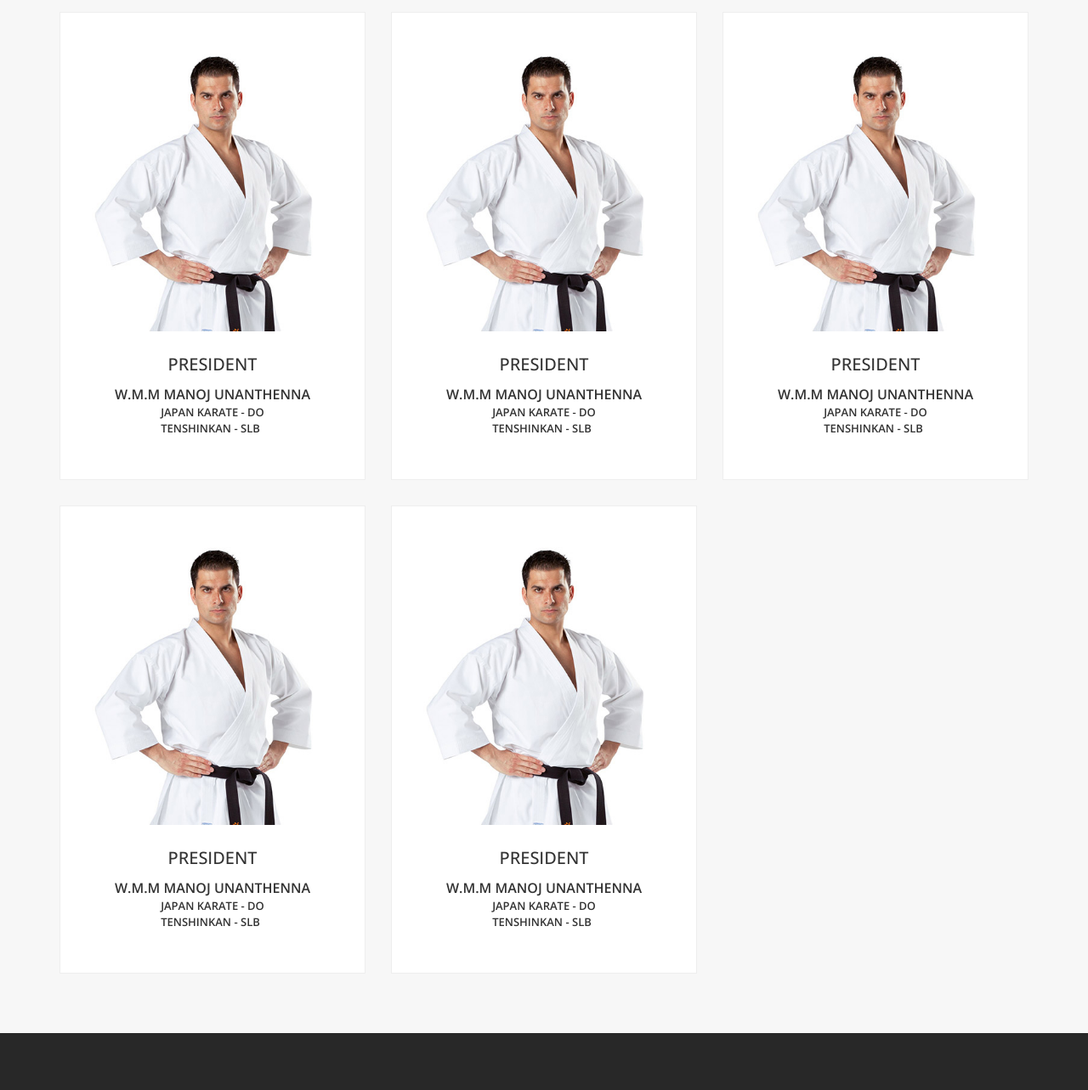
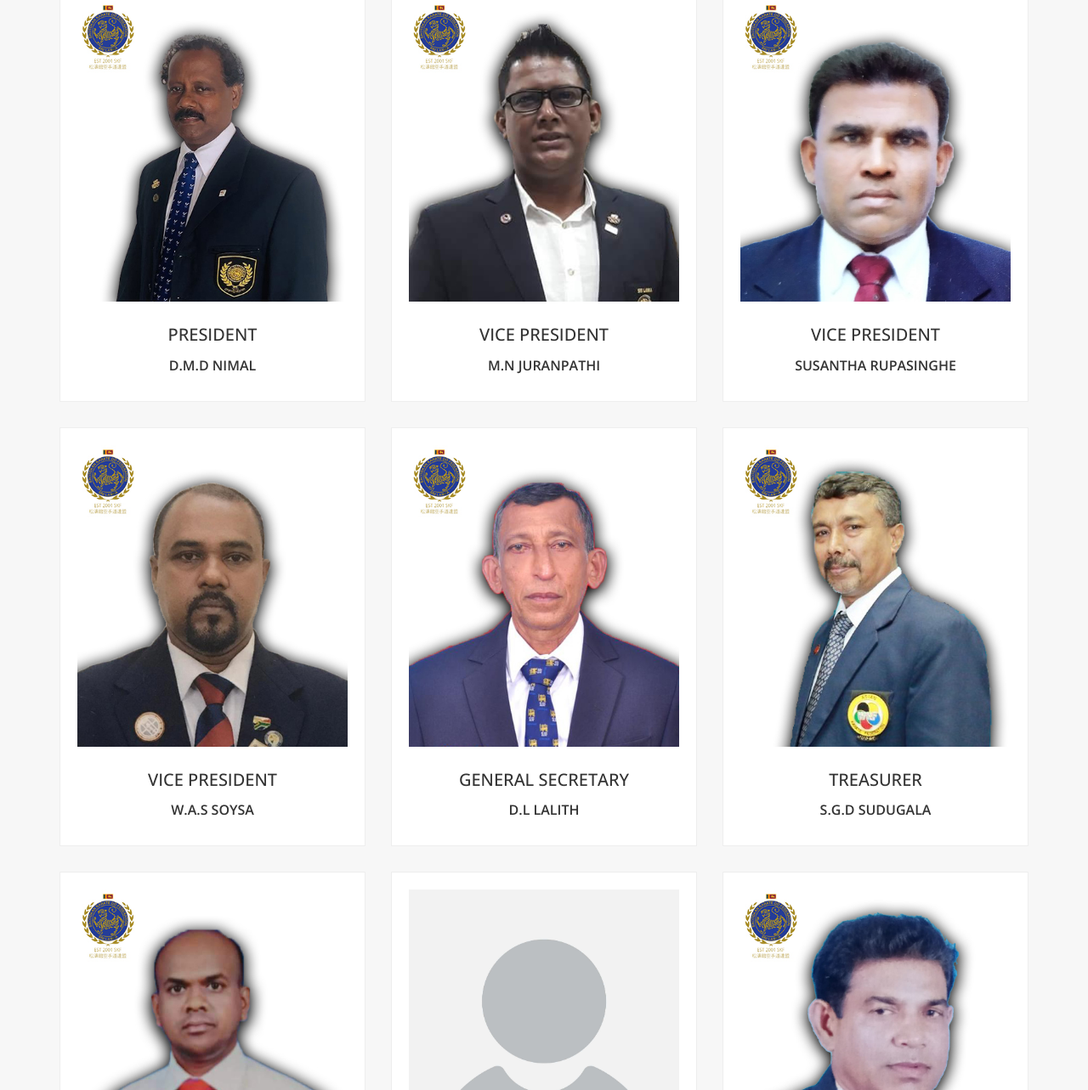
Before and after one commit to randilt/shotokan-federation, a plain HTML site: page about-us.html in a window 1280 px wide. Shown: the part 768-2051 px from the top of the page at 85% size. Drawn offline with nearby package versions, Linux system fonts and the light colour scheme; no server answers; a web font is replaced by a local one.

Commit message:
About page update

```diff
--- a/about-us.html
+++ b/about-us.html
@@ -220,13 +220,11 @@
             <div class="section-title text-center">
               <div class="row">
                 <div class="col-md-8 col-md-offset-2">
-                  <h2 class="title text-uppercase">
+                  <h2 class="title">
                     Shotokan Karate Federation Sri Lanka
                     <span class="text-theme-colored">Executive Committee</span>
                   </h2>
-                  <p class="text-uppercase letter-space-2">
-                    -shotokan karate federation sri lanka-
-                  </p>
+                  <!-- <p class="">Join our martial art club and be healthy.</p> -->
                 </div>
               </div>
             </div>
@@ -235,14 +233,16 @@
                 <div class="col-sm-6 col-md-4 mb-30">
                   <div class="class-items bg-white border-1px p-20">
                     <div class="thumb">
-                      <img class="img-fullwidth" src="images/1.jpg" alt="" />
+                      <img
+                        class="img-fullwidth"
+                        src="images/national-board/DMD NIMAL.jpg"
+                        alt=""
+                      />
                     </div>
                     <h3 class="text-uppercase font-22">
                       <div class="status">
                         <h4>President</h4>
-                        <span>W.M.M Manoj Unanthenna</span>
-                        <p>Japan Karate - DO <br />Tenshinkan - SLB</p>
-                        <p></p>
+                        <span>D.M.D Nimal </span>
                       </div>
                     </h3>
                   </div>
@@ -250,14 +250,16 @@
                 <div class="col-sm-6 col-md-4 mb-30">
                   <div class="class-items bg-white border-1px p-20">
                     <div class="thumb">
-                      <img class="img-fullwidth" src="images/1.jpg" alt="" />
+                      <img
+                        class="img-fullwidth"
+                        src="images/national-board/MN JURANPATHI.jpg "
+                        alt=""
+                      />
                     </div>
                     <h3 class="text-uppercase font-22">
                       <div class="status">
-                        <h4>President</h4>
-                        <span>W.M.M Manoj Unanthenna</span>
-                        <p>Japan Karate - DO <br />Tenshinkan - SLB</p>
-                        <p></p>
+                        <h4>Vice President</h4>
+                        <span>M.N Juranpathi</span>
                       </div>
                     </h3>
                   </div>
@@ -265,14 +267,16 @@
                 <div class="col-sm-6 col-md-4 mb-30">
                   <div class="class-items bg-white border-1px p-20">
                     <div class="thumb">
-                      <img class="img-fullwidth" src="images/1.jpg" alt="" />
+                      <img
+                        class="img-fullwidth"
+                        src="images/national-board/SUSANTHA RUPASINGHE.jpg"
+                        alt=""
+                      />
                     </div>
                     <h3 class="text-uppercase font-22">
                       <div class="status">
-                        <h4>President</h4>
-                        <span>W.M.M Manoj Unanthenna</span>
-                        <p>Japan Karate - DO <br />Tenshinkan - SLB</p>
-                        <p></p>
+                        <h4>Vice President</h4>
+                        <span>Susantha Rupasinghe</span>
                       </div>
                     </h3>
                   </div>
@@ -280,14 +284,16 @@
                 <div class="col-sm-6 col-md-4 mb-30">
                   <div class="class-items bg-white border-1px p-20">
                     <div class="thumb">
-                      <img class="img-fullwidth" src="images/1.jpg" alt="" />
+                      <img
+                        class="img-fullwidth"
+                        src="images/national-board/WAS SOYSA.jpg"
+                        alt=""
+                      />
                     </div>
                     <h3 class="text-uppercase font-22">
                       <div class="status">
-                        <h4>President</h4>
-                        <span>W.M.M Manoj Unanthenna</span>
-                        <p>Japan Karate - DO <br />Tenshinkan - SLB</p>
-                        <p></p>
+                        <h4>Vice President</h4>
+                        <span>W.A.S Soysa</span>
                       </div>
                     </h3>
                   </div>
@@ -295,14 +301,84 @@
                 <div class="col-sm-6 col-md-4 mb-30">
                   <div class="class-items bg-white border-1px p-20">
                     <div class="thumb">
-                      <img class="img-fullwidth" src="images/1.jpg" alt="" />
+                      <img
+                        class="img-fullwidth"
+                        src="images/national-board/DL LALITH.jpg"
+                        alt=""
+                      />
                     </div>
                     <h3 class="text-uppercase font-22">
                       <div class="status">
-                        <h4>President</h4>
-                        <span>W.M.M Manoj Unanthenna</span>
-                        <p>Japan Karate - DO <br />Tenshinkan - SLB</p>
-                        <p></p>
+                        <h4>General Secretary</h4>
+                        <span>D.L Lalith</span>
+                      </div>
+                    </h3>
+                  </div>
+                </div>
+                <div class="col-sm-6 col-md-4 mb-30">
+                  <div class="class-items bg-white border-1px p-20">
+                    <div class="thumb">
+                      <img
+                        class="img-fullwidth"
+                        src="images/national-board/SGD SUDUGALA.jpg"
+                        alt=""
+                      />
+                    </div>
+                    <h3 class="text-uppercase font-22">
+                      <div class="status">
+                        <h4>Treasurer</h4>
+                        <span>S.G.D Sudugala</span>
+                      </div>
+                    </h3>
+                  </div>
+                </div>
+                <div class="col-sm-6 col-md-4 mb-30">
+                  <div class="class-items bg-white border-1px p-20">
+                    <div class="thumb">
+                      <img
+                        class="img-fullwidth"
+                        src="images/national-board/WS KUMARA.jpg"
+                        alt=""
+                      />
+                    </div>
+                    <h3 class="text-uppercase font-22">
+                      <div class="status">
+                        <h4>Asst. Secretary</h4>
+                        <span>W.S Kumara</span>
+                      </div>
+                    </h3>
+                  </div>
+                </div>
+                <div class="col-sm-6 col-md-4 mb-30">
+                  <div class="class-items bg-white border-1px p-20">
+                    <div class="thumb">
+                      <img
+                        class="img-fullwidth"
+                        src="images/national-board/Unknown_person.jpg"
+                        alt=""
+                      />
+                    </div>
+                    <h3 class="text-uppercase font-22">
+                      <div class="status">
+                        <h4>Asst. Secretary</h4>
+                        <span>M.B.A Gadafee</span>
+                      </div>
+                    </h3>
+                  </div>
+                </div>
+                <div class="col-sm-6 col-md-4 mb-30">
+                  <div class="class-items bg-white border-1px p-20">
+                    <div class="thumb">
+                      <img
+                        class="img-fullwidth"
+                        src="images/national-board/SG SOMAWEERA.jpg"
+                        alt=""
+                      />
+                    </div>
+                    <h3 class="text-uppercase font-22">
+                      <div class="status">
+                        <h4>Asst. Treasurer</h4>
+                        <span>S.G Somaweera</span>
                       </div>
                     </h3>
                   </div>
```
